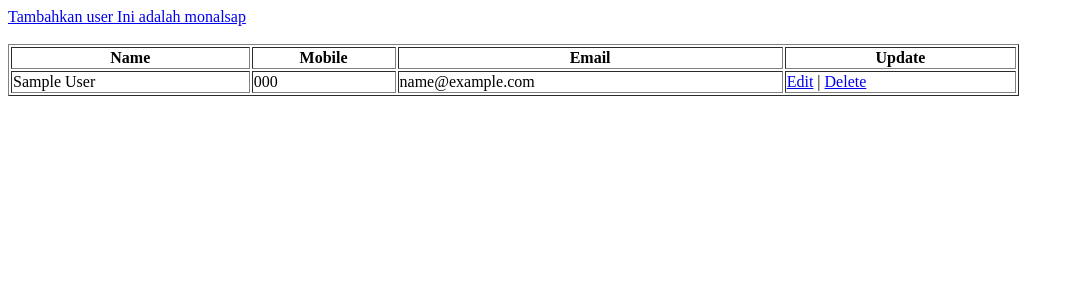
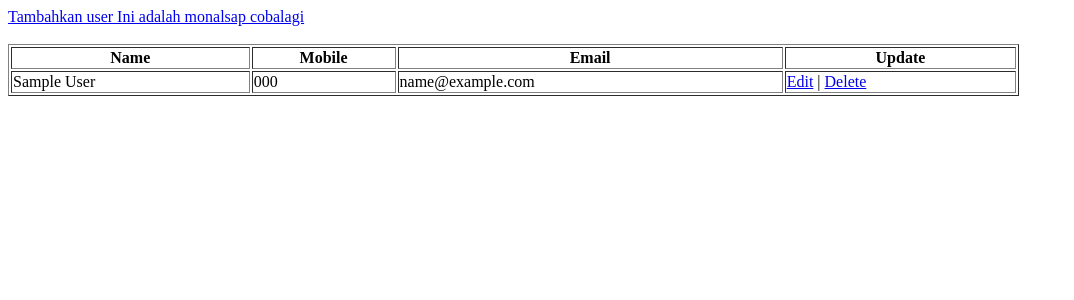
Before and after one commit to monalsap27/crudmerge, a PHP site: page / in a window 1280 px wide. Shown: the top 300 px of the page, without its empty margins (0-1074 px from the left). Run offline with PHP 8.4, Linux system fonts and the light colour scheme; tables that the repository leaves empty or names only in its code hold one stand-in row (values such as "Sample post").

Commit message:
edit emon

```diff
--- a/index.php
+++ b/index.php
@@ -13,7 +13,7 @@ $result = mysqli_query($mysqli, "SELECT * FROM users ORDER BY id DESC");
 </head>
 
 <body>
-    <a href="add.php">Tambahkan user Ini adalah monalsap</a><br /><br />
+    <a href="add.php">Tambahkan user Ini adalah monalsap cobalagi</a><br /><br />
 
     <table width='80%' border=1>
 
```
